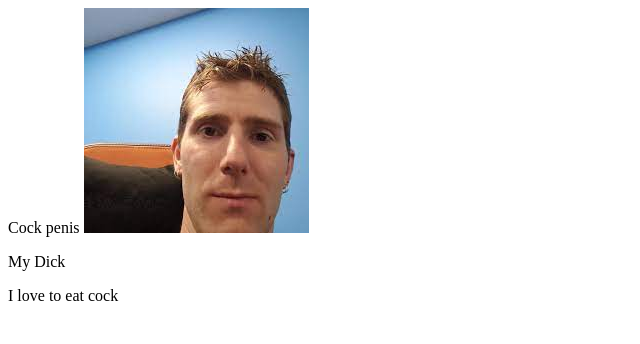
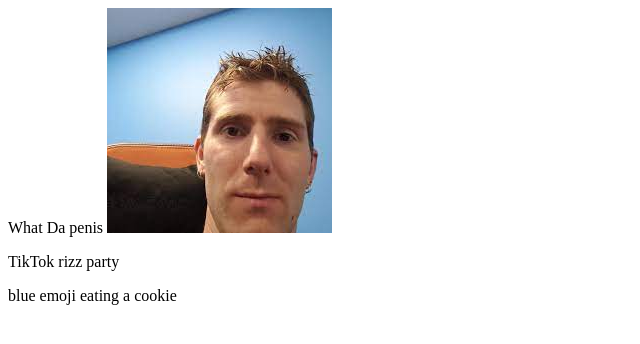
Before and after one commit to JoseRamirez100/Erm, a plain HTML site: page index.html in a window 1280 px wide. Shown: the whole page, without its empty margins (0-640 px from the left). Drawn offline with Linux system fonts and the light colour scheme.

Commit message:
Update index.html

```diff
--- a/index.html
+++ b/index.html
@@ -1,7 +1,7 @@
 <!DOCTYPE html>
 <html>
 <head>
-<thead>Cock</thead>
+<thead>What Da</thead>
 
 </head>
 <body>
@@ -10,7 +10,7 @@
 
 <img src="asdf.jpg">
 <style>img {width:100; }</style>
-<p>My Dick</p>
-<p>I love to eat cock</p>
+<p>TikTok rizz party</p>
+<p>blue emoji eating a cookie</p>
 
 </html>
```
